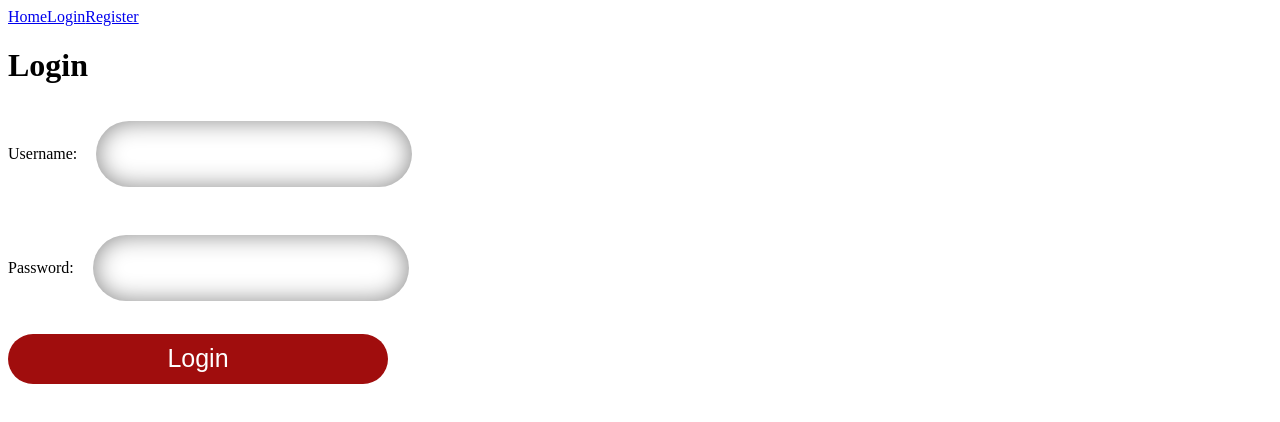
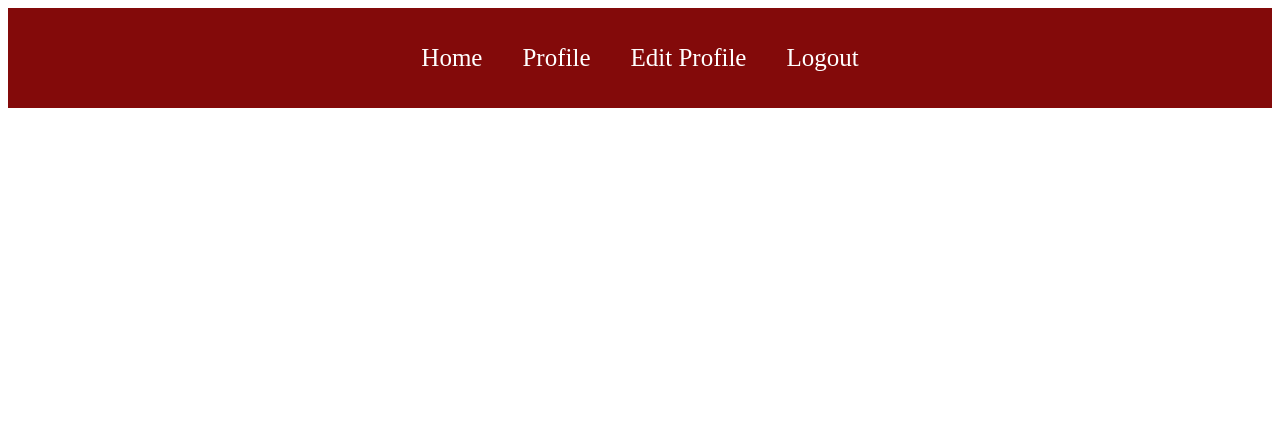
Before and after one commit to evannf/capstone_frontend, a React (Create React App) app: page /users/login in a window 1280 px wide. Shown: the top 422 px of the page. Built offline with nearby package versions, Linux system fonts and the light colour scheme.

Commit message:
structure for post feed made, needs debug

```diff
--- a/package.json
+++ b/package.json
@@ -8,6 +8,7 @@
     "@testing-library/jest-dom": "^5.16.5",
     "@testing-library/react": "^13.4.0",
     "@testing-library/user-event": "^13.5.0",
+    "axios": "^1.1.3",
     "react": "^18.2.0",
     "react-dom": "^18.2.0",
     "react-router-dom": "^6.4.3",
--- a/src/App.js
+++ b/src/App.js
@@ -1,18 +1,29 @@
 import Home from './pages/home.js';
 import { BrowserRouter as Router, Routes, Route } from 'react-router-dom';
-import Login from "./components/login.js";
+// import Login from "./components/login.js";
 import Navbar from './components/Navbar.js';
-import Register from './components/register.js';
+// import Register from './components/register.js';
+// import { useState, useEffect } from "react";
+// import Axios from 'axios';
 
 
-function App() {
+const App = () => {
+  // const[posts, setPosts] = useState([]);
+  // console.log(posts)
+
+  // useEffect(() => {
+  //   Axios.get("http://localhost:3001/posts/all").then((response) => {
+  //     setPosts(response.data)
+  //   })
+  // }, [])
+
   return (
   <Router>
   <Navbar />
   <Routes>
     <Route path='/posts/all' element={<Home />} />
-    <Route path='/users/login' element={<Login />} />
-    <Route path='/users/register' element={<Register />} />
+    {/* <Route path='/users/login' element={<Login />} />
+    <Route path='/users/register' element={<Register />} /> */}
   </Routes>
   {/* <Header />
   <Home /> */}
@@ -20,4 +31,34 @@ function App() {
   );
 }
 
+
+//   return (
+//     <div className='App'>
+//       <div className='Posts'>
+//           {posts.map((post) => {
+//             return <div>
+//               <h1>Username: {post.username}</h1>
+//               <h3>{post.body}</h3>
+//             </div>
+//           })}
+//       </div>
+//     </div>
+//   )
+// }
+
+// function App() {
+//   return (
+//   <Router>
+//   <Navbar />
+//   <Routes>
+//     <Route path='/posts/all' element={<Home />} />
+//     <Route path='/users/login' element={<Login />} />
+//     <Route path='/users/register' element={<Register />} />
+//   </Routes>
+//   {/* <Header />
+//   <Home /> */}
+//   </Router>
+//   );
+// }
+
 export default App;
--- a/src/components/Navbar.js
+++ b/src/components/Navbar.js
@@ -1,17 +1,19 @@
+import React from 'react';
+import {Link} from 'react-router-dom';
 import "../styles/navbar.css";
-import React, { useEffect, useState } from 'react';
-import {Link, useLocation} from 'react-router-dom';
 
-function navbar() {
+
+function Navbar() {
   return (
     <div className='navbar'>
         <div className='links'>
             <Link to='/posts/all'>Home</Link>
-            <Link to='/users/login'>Login</Link>
-            <Link to='/users/register'>Register</Link>
+            <Link to='/users/:id'>Profile</Link>
+            <Link to='/users/:id/edit'>Edit Profile</Link>
+            <Link to='users/login'>Logout</Link>
         </div>
     </div>
   )
 }
 
-export default navbar
+export default Navbar
--- a/src/components/login.js
+++ b/src/components/login.js
@@ -1,20 +1,63 @@
-import React from 'react'
+import React, { Component } from 'react';
+import "../styles/register.css";
+import meat from "../images/beef-supreme.png"
 
-function login() {
-  return (
-    <div className='login'>
-        <h1>Login</h1>
-        <label>Username: </label>
-        <input type="text" />
+class Login extends Component {
+  // constructor(props){
+  // super(props)}
+  render() {
+    return (
+    <div className='body'>
+    <div className='formContainer'>
+
+      <div>
+      <div className='imageContainer'>
+        <div className='image'>
+          <img src={meat} alt='meat' className='meat' />
+        </div>
+      </div>
+
+          <div>
+            <h1>Join The MEAT-Up!</h1>
+              <div>
+                <label> Username: </label>
+                  <input
+                    type="text"
+                    placeholder='username'
+                    className='username'
+                    onChange={(e) => this.setState({ username: e.target.value })}
+                  />
+              </div>
+
+              <div>
+                <label> Password: </label>
+                  <input
+                    type="text"
+                    placeholder='password'
+                    className='password'
+                    onChange={(e) => this.setState({ password: e.target.value })}
+                  />
+              </div>
+
+            <button
+              type='submit'
+              className='registerButton'
+              onClick={this.handleSubmit}
+            >
+            Register
+
+            </button>
+
+        </div>
         <br />
-        <br />
-        <label>Password: </label>
-        <input type="text" />
-        <br />
-        <br />
-        <button>Login</button>
+        Already a Member? <a href='/login'>Sign In Here!</a>
+      </div>
+
+
+    </div>
     </div>
   )
 }
+}
 
-export default login
+export default Login
--- a/src/pages/home.js
+++ b/src/pages/home.js
@@ -1,7 +1,29 @@
 import React from 'react'
+import { useState, useEffect } from "react";
+import Axios from 'axios';
 
-export default function home() {
+const Home = () => {
+  const[posts, setPosts] = useState([]);
+  console.log(posts)
+
+  useEffect(() => {
+    Axios.get("http://localhost:3001/posts/all").then((response) => {
+      setPosts(response.data)
+    })
+  }, [])
+
   return (
-    <div>home</div>
+    <div className='App'>
+      <div className='Posts'>
+          {posts.map((post) => {
+            return <div>
+              <h1>Username: {post.username}</h1>
+              <h3>{post.body}</h3>
+            </div>
+          })}
+      </div>
+    </div>
   )
 }
+
+export default Home
--- a/src/styles/navbar.css
+++ b/src/styles/navbar.css
@@ -0,0 +1,21 @@
+.navbar {
+    width: 100%;
+    height: 100px;
+    background: rgba(131, 10, 10, 0.996);
+  }
+
+  .links {
+    width: 100%;
+    height: 100%;
+    display: flex;
+    align-items: center;
+    justify-content: center;
+    color: white;
+  }
+
+  .navbar a {
+    color: white;
+    text-decoration: none;
+    margin: 20px;
+    font-size: 25px;
+  }
```
Also changed, not shown: src/components/postList.js (added), 1 other file (tests, documents, lock files or other folders).
